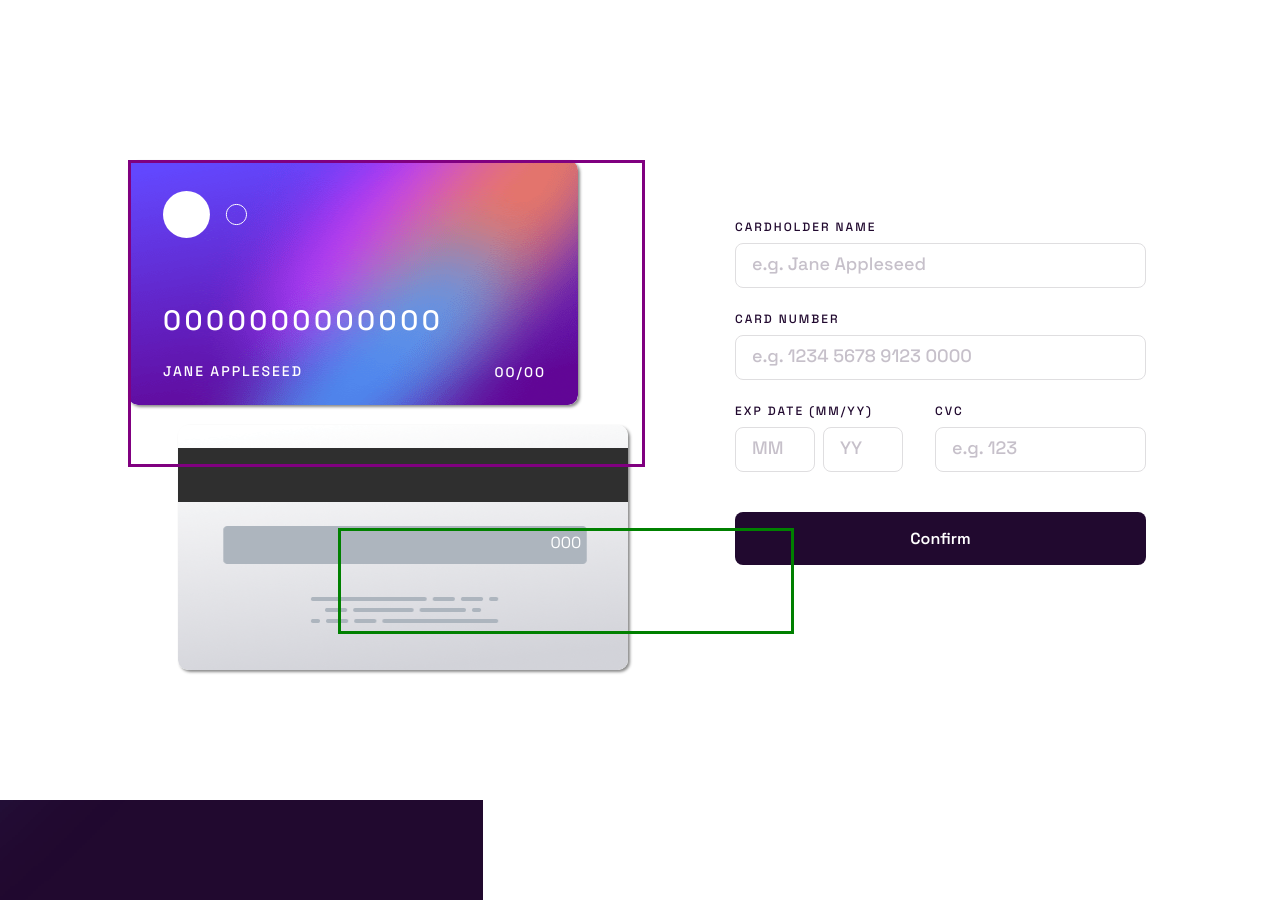
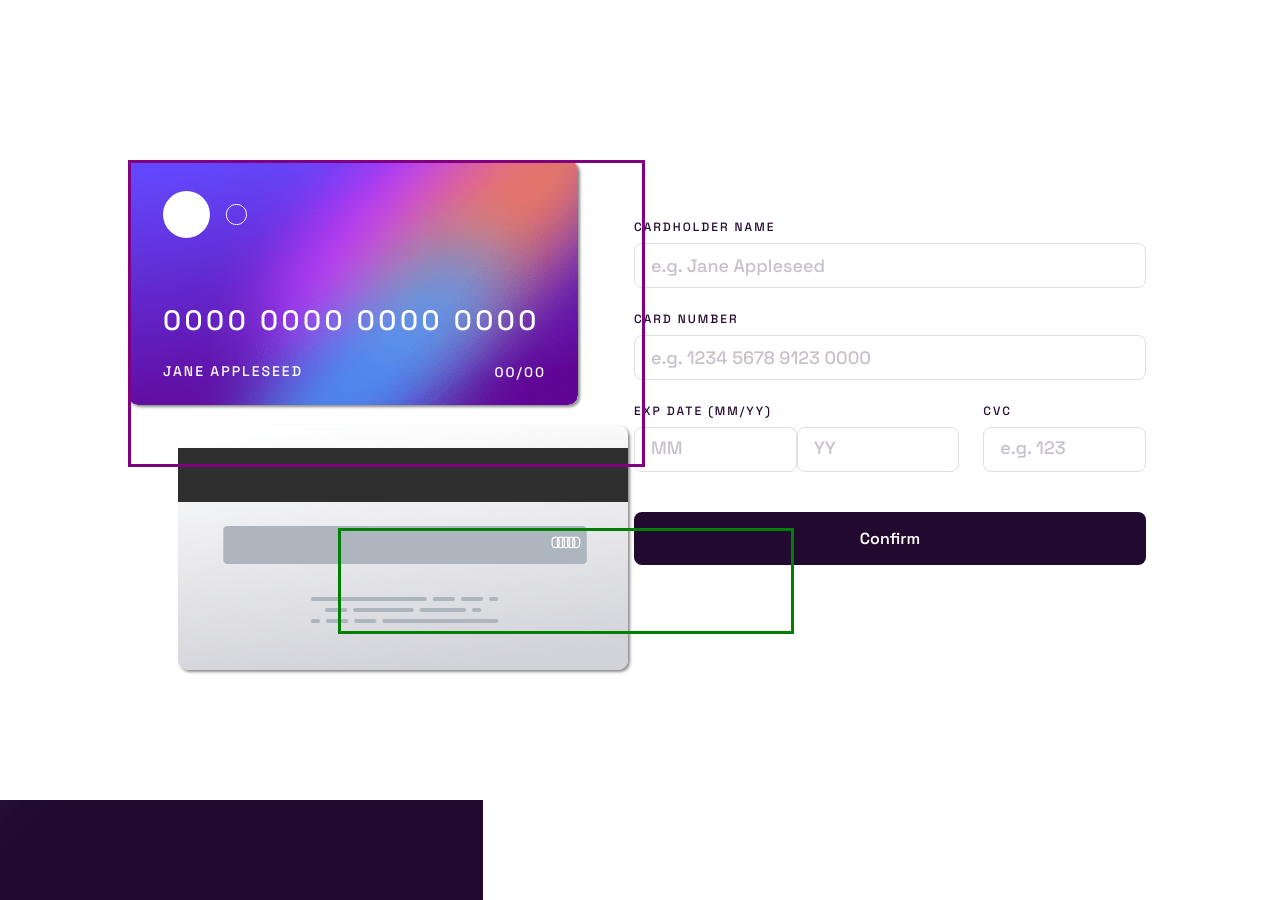
Before and after one commit to unachoza/credit-card-form, a React (Vite) app: page / in a window 1280 px wide. Built offline with nearby package versions, Linux system fonts and the light colour scheme.

Commit message:
individual input components, card name and card number form inputs work and display correctly formated

```diff
--- a/src/App.tsx
+++ b/src/App.tsx
@@ -7,18 +7,13 @@ import iconComplete from "../src/assets/images/icon-complete.svg";
 import CardDisplay from "./Components/CardDisplay/CardDisplay";
 import "./App.css";
 import Form from "./Components/Form/Form";
-
-interface CardholderDetails {
-	cardNumber: string;
-	cardName: string;
-	expDate?: number | null | string;
-	cvc?: number | null | string;
-}
+import { CardholderDetails } from "./utils/types";
 
 const initialState: CardholderDetails = {
-	cardNumber: "0000000000000",
+	cardNumber: "0000 0000 0000 0000",
 	cardName: "Jane Appleseed",
-	expDate: "00/00",
+	expDateM: "00/",
+	expDateY: "00",
 	cvc: "000",
 };
 
--- a/src/Components/CardDisplay/CardDisplay.tsx
+++ b/src/Components/CardDisplay/CardDisplay.tsx
@@ -8,7 +8,7 @@ interface CardDisplayProps {
 	cvc?: number | null | string;
 }
 
-const CardDisplay = ({ cardName, cardNumber, expDate, cvc }: CardDisplayProps) => {
+const CardDisplay = ({ cardName, cardNumber, expDate }: CardDisplayProps) => {
 	return (
 		<div className="front-card-values">
 			<img src={cardIcon} className="card-logo" alt="credit card icon" />
--- a/src/Components/Form/Form.tsx
+++ b/src/Components/Form/Form.tsx
@@ -1,5 +1,6 @@
 import { Dispatch, FormEvent, SetStateAction, useState } from "react";
 import Button from "../Button/Button";
+import Input from "../Input/Input";
 import "./Form.css";
 import { CardholderDetails } from "../../utils/types";
 
@@ -12,7 +13,7 @@ const Form = ({ setCardDetails, handleSubmit }: FormProps) => {
 	const [form, setForm] = useState<CardholderDetails>({
 		cardNumber: "",
 		cardName: "",
-		expDate: "00/00",
+		expDate: "",
 		cvc: "000",
 	});
 
@@ -32,6 +33,10 @@ const Form = ({ setCardDetails, handleSubmit }: FormProps) => {
 			updatedValue = formatCreditCardNumber(value);
 		}
 
+		if (name === "expDate") {
+			updatedValue = value.replace(/\D/g, "").slice(0, 2);
+		}
+
 		const newForm = { ...form, [name]: updatedValue };
 		setForm(newForm);
 		setCardDetails(newForm);
@@ -39,35 +44,47 @@ const Form = ({ setCardDetails, handleSubmit }: FormProps) => {
 
 	return (
 		<form onSubmit={handleSubmit}>
-			<label htmlFor="card-name">
-				cardholder name
-				<input
+			<Input
 				id="card-name"
+				label="cardholder name"
 				name="cardName"
 				value={form.cardName}
 				type="text"
 				placeholder="e.g. Jane Appleseed"
-					onChange={handleChange}
+				handleChange={handleChange}
 			/>
-			</label>
-			<label htmlFor="card-number">
-				card number
-				<input
+			<Input
 				id="card-number"
+				label="card number"
 				name="cardNumber"
 				value={form.cardNumber}
 				type="text"
 				placeholder="e.g. 1234 5678 9123 0000"
-					onChange={handleChange}
+				handleChange={handleChange}
 			/>
-			</label>
 			<div className="date-cvc-section">
 				<div className="month-year-cvc-container">
 					<div className="month-year-inputs">
 						<label htmlFor="exp-date">exp date (mm/yy)</label>
 						<div className="mm-yy-container">
-							<input type="number" name="" id="exp-date" className="month-year-input" placeholder="MM" />
-							<input type="number" name="" id="exp-date" className="month-year-input" placeholder="YY" />
+							<Input
+								id="exp-date"
+								name="expDate"
+								value={form.expDate}
+								type="number"
+								placeholder="MM"
+								className="month-year-input"
+								handleChange={handleChange}
+							/>
+							<Input
+								id="exp-date"
+								name="expDate"
+								value={form.expDate}
+								type="number"
+								placeholder="YY"
+								className="month-year-input"
+								handleChange={handleChange}
+							/>
 						</div>
 					</div>
 					<div className="cvc-inputs">
--- /dev/null
+++ b/src/Components/Input/Input.css
@@ -0,0 +1,36 @@
+
+label {
+      display: flex;
+      flex-direction: column;
+      align-items: flex-start;
+      color: var(--colors-purple-950);
+      font: var(--text-preset5-space-grotesk-medium);
+      letter-spacing: 0.125rem;
+      gap: var(--spacing-100);
+      text-transform: uppercase;
+}
+
+input {
+      box-sizing: border-box;
+      color: black;
+      background: var(--white);
+      height: 2.8125rem;
+      width: 100%;
+      padding: var(--spacing-100) var(--spacing-200);
+      margin-bottom: var(--spacing-300);
+      border: 1px solid var(--colors-gray-200);
+      border-radius: 0.5rem;
+}
+
+input[type="text"] {
+      color: var(--colors-purple-950);
+      font: var(--text-preset3-space-grotesk-medium);
+      line-height: 130%;
+      font-feature-settings: 'liga' off, 'clig' off;
+}
+
+input::placeholder {
+      color: var(--colors-purple-950);
+      opacity: .25;
+      font: var(--text-preset3-space-grotesk-medium);
+}
--- /dev/null
+++ b/src/Components/Input/Input.tsx
@@ -0,0 +1,24 @@
+import { FormEvent } from "react";
+import "./Input.css";
+
+interface InputProps {
+	id: string;
+	label?: string;
+	name: string;
+	className?: string;
+	value: string | number;
+	type: string;
+	placeholder: string;
+	handleChange: (e: FormEvent<HTMLInputElement>) => void;
+}
+
+const Input = ({ id, label, name, value, type, placeholder, handleChange }: InputProps) => {
+	return (
+		<label htmlFor={id}>
+			{label ? label : null}
+			<input id={id} name={name} value={value} type={type} placeholder={placeholder} onChange={handleChange} />
+		</label>
+	);
+};
+
+export default Input;
```
Also changed, not shown: 2 other files (tests, documents, lock files or other folders). Lines whose indentation alone changed are shown as unchanged.
